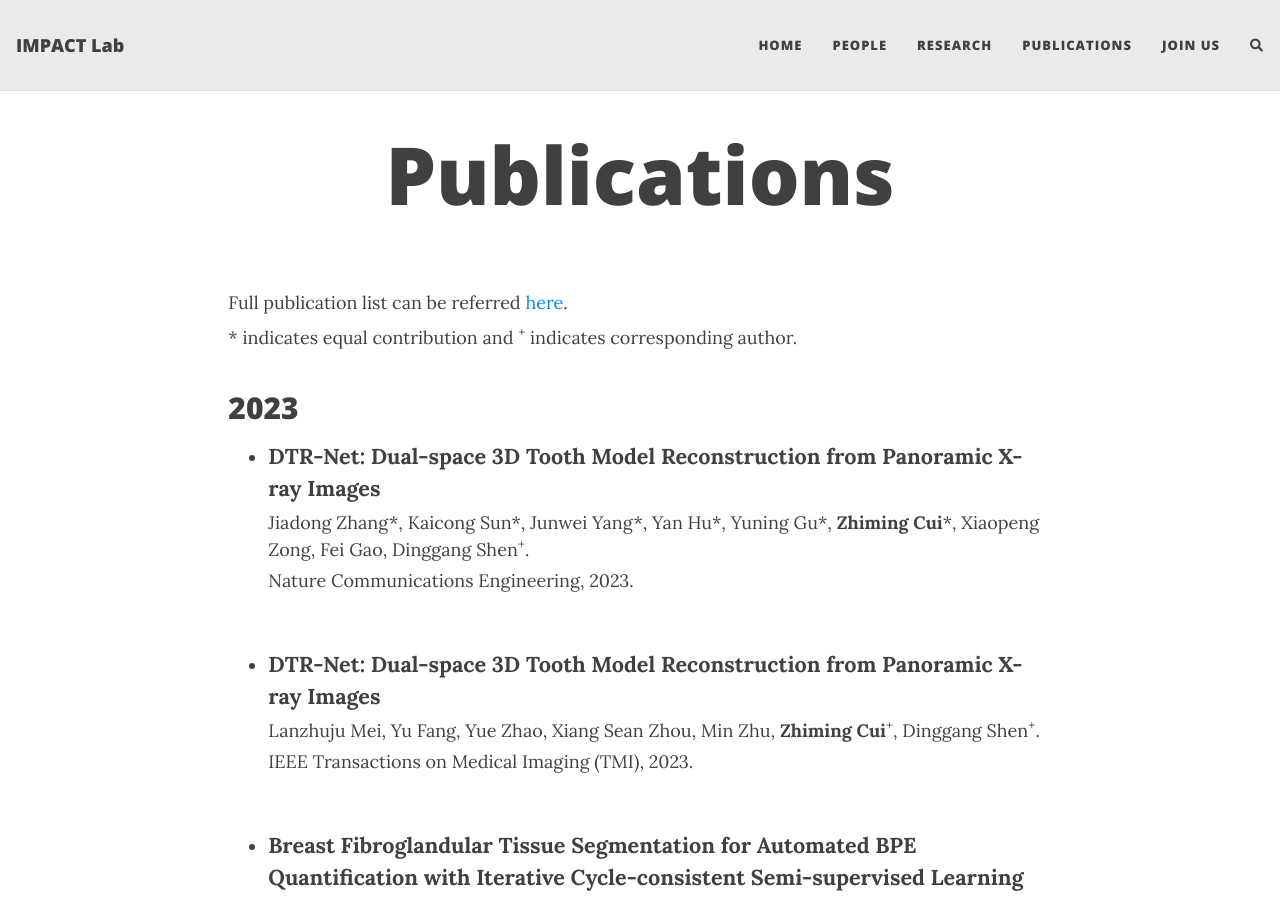
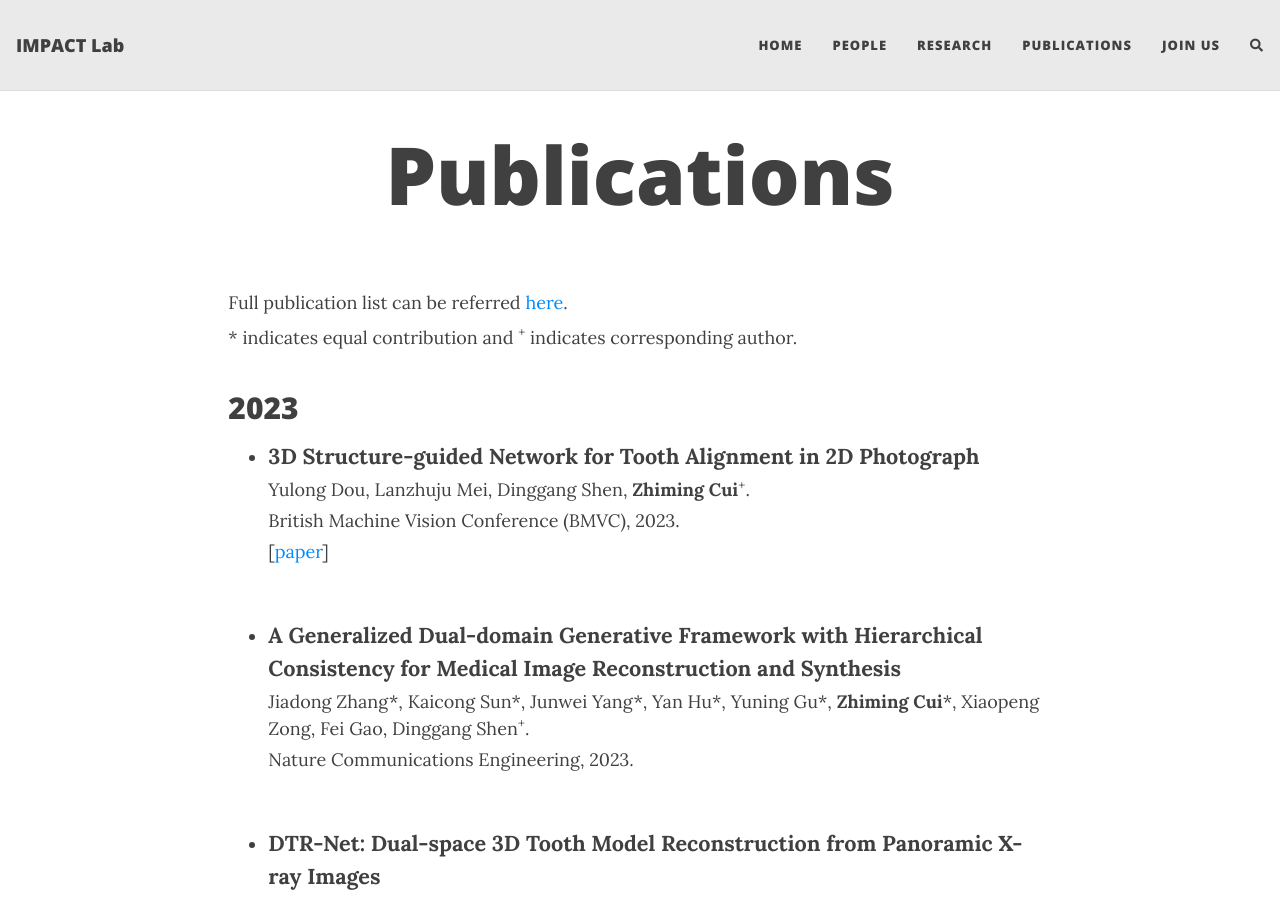
Before and after one commit to ShanghaiTech-IMPACT/shanghaitech-impact.github.io, a Jekyll site: the page built from publications.md, in a window 1280 px wide and 900 px high. Built offline with Jekyll 4.4.1, drawn with Linux system fonts in a browser that asks for light colours; nearby versions of some CDN libraries; comment, search, counter and statistics services are not loaded.

Commit message:
update pub

```diff
--- a/publications.md
+++ b/publications.md
@@ -16,7 +16,13 @@ Full publication list can be referred [here](https://scholar.google.com/citation
 <html>
     <ul class="publications">
         <li>
-            <div class="title">DTR-Net: Dual-space 3D Tooth Model Reconstruction from Panoramic X-ray Images</div>
+            <div class="title">3D Structure-guided Network for Tooth Alignment in 2D Photograph</div>
+            <p>Yulong Dou, Lanzhuju Mei, Dinggang Shen, <strong>Zhiming Cui</strong><sup>+</sup>.</p>
+            <p>British Machine Vision Conference (BMVC), 2023.</p>
+            <p>[<a href="https://arxiv.org/abs/2310.11106" >paper</a>]</p>
+    	</li>
+        <li>
+            <div class="title">A Generalized Dual-domain Generative Framework with Hierarchical Consistency for Medical Image Reconstruction and Synthesis</div>
             <p>Jiadong Zhang*, Kaicong Sun*, Junwei Yang*, Yan Hu*, Yuning Gu*, <strong>Zhiming Cui</strong>*, Xiaopeng Zong, Fei Gao, Dinggang Shen<sup>+</sup>.</p>
             <p>Nature Communications Engineering, 2023.</p>
     	</li>
```
Also changed, not shown: join-us.md (+23 -0 lines).
